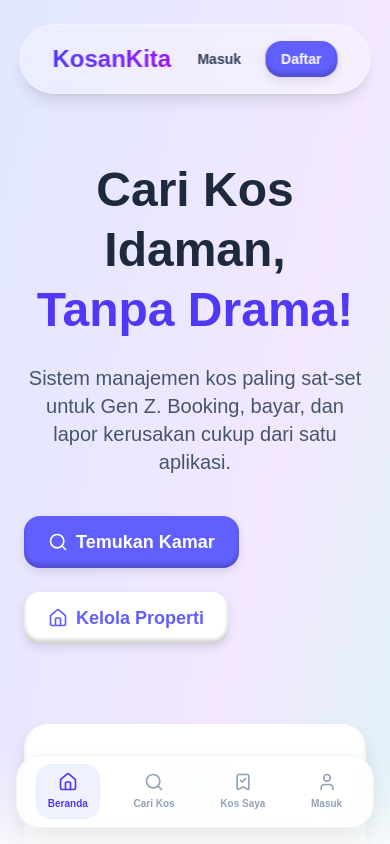
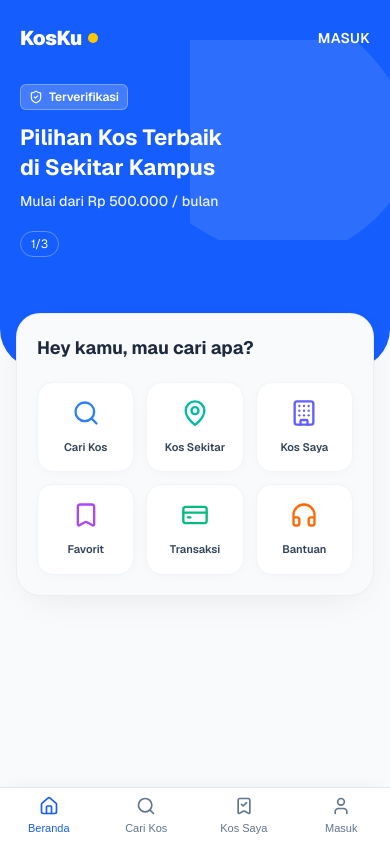
Before and after one commit to arwan-d3v/kosku_saas, a Next.js app in the folder apps/web/: page / in a window 390 px wide. Shown: the top 844 px of the page. Built offline with nearby package versions, Linux system fonts and the light colour scheme; no server answers.

Commit message:
feat: redesign UI/UX for landing page and bottom navigation for mobile optimization

```diff
--- a/apps/web/src/app/page.tsx
+++ b/apps/web/src/app/page.tsx
@@ -1,15 +1,13 @@
 "use client";
 
 import React, { useState, useEffect } from 'react';
-import { motion } from 'framer-motion';
-import { Search, Home, User, ShieldCheck } from 'lucide-react';
+import { Search, Home, User, ShieldCheck, MapPin, Building, Bookmark, History, CreditCard, HeadphonesIcon } from 'lucide-react';
 import Link from 'next/link';
 import { supabase } from '@/lib/supabase';
 
 export default function LandingPage() {
   const [isAuthenticated, setIsAuthenticated] = useState(false);
   const [role, setRole] = useState<string | null>(null);
-  const [loading, setLoading] = useState(true);
 
   useEffect(() => {
     const checkUser = async () => {
@@ -26,119 +24,82 @@
         setIsAuthenticated(false);
         setRole(null);
       }
-      setLoading(false);
     };
     checkUser();
   }, []);
 
+  const menuItems = [
+    { label: 'Cari Kos', icon: <Search className="text-blue-500" size={28} />, href: '/search' },
+    { label: 'Kos Sekitar', icon: <MapPin className="text-teal-500" size={28} />, href: '/search?nearby=true' },
+    { label: 'Kos Saya', icon: <Building className="text-indigo-500" size={28} />, href: '/dashboard/tenant' },
+    { label: 'Favorit', icon: <Bookmark className="text-purple-500" size={28} />, href: '/dashboard/tenant' },
+    { label: 'Transaksi', icon: <CreditCard className="text-emerald-500" size={28} />, href: '/dashboard/tenant' },
+    { label: 'Bantuan', icon: <HeadphonesIcon className="text-orange-500" size={28} />, href: '#' },
+  ];
+
   return (
-    <div className="min-h-screen bg-gradient-to-br from-indigo-100 via-purple-100 to-teal-100 overflow-hidden pb-24 md:pb-0">
-      {/* Liquid Glass Navbar */}
-      <nav className="fixed top-6 left-1/2 -translate-x-1/2 w-[90%] max-w-5xl z-50">
-        <div className="liquid-glass rounded-full px-8 py-4 flex items-center justify-between shadow-lg">
-          <Link href="/" className="text-2xl font-black bg-gradient-to-r from-indigo-600 to-purple-600 bg-clip-text text-transparent">
-            KosanKita
-          </Link>
-
-          <div className="hidden md:flex items-center gap-8 font-medium text-slate-700">
-            <Link href="/search" className="hover:text-indigo-600 transition-colors">Cari Kos</Link>
-            <Link href="#" className="hover:text-indigo-600 transition-colors">Tentang Kami</Link>
-            <Link href="#" className="hover:text-indigo-600 transition-colors">Bantuan</Link>
+    <div className="min-h-screen bg-slate-50 pb-24 md:pb-0 font-sans">
+      {/* Blue Header Section */}
+      <div className="bg-blue-600 text-white pt-6 pb-28 px-5 rounded-b-[40px] md:rounded-b-[60px] relative overflow-hidden">
+        {/* Subtle background decoration */}
+        <div className="absolute top-10 right-0 opacity-10">
+          <svg width="200" height="200" viewBox="0 0 200 200" fill="none" xmlns="http://www.w3.org/2000/svg">
+            <path d="M45.5 -25.5C124.5 -55.5 187.5 10 216 67.5C244.5 125 187.5 198 123 214C58.5 230 -25.5 181 -61.5 116.5C-97.5 52 -33.5 4.5 45.5 -25.5Z" fill="white"/>
+          </svg>
         </div>
 
-          <div className="flex gap-4 items-center">
-            {loading ? (
-              <span className="text-slate-400 text-xs font-bold">Memuat...</span>
-            ) : isAuthenticated ? (
-              <Link href={role === 'TENANT_ADMIN' || role === 'SUPERADMIN' ? '/dashboard/owner' : '/dashboard/tenant'}>
-                <motion.button
-                  whileHover={{ scale: 1.05 }}
-                  whileTap={{ scale: 0.95 }}
-                  className="clay-button bg-indigo-500 text-white !px-4 !py-2 text-sm flex items-center gap-1.5"
-                >
-                  <User size={14} /> Dashboard
-                </motion.button>
+        <div className="flex justify-between items-center mb-8 relative z-10">
+          <Link href="/" className="text-xl font-black tracking-tight flex items-center gap-1.5">
+            KosKu <span className="w-2.5 h-2.5 rounded-full bg-yellow-400"></span>
+          </Link>
+          <div className="flex gap-4">
+             {isAuthenticated ? (
+               <Link href={role === 'TENANT_ADMIN' || role === 'SUPERADMIN' ? '/dashboard/owner' : '/dashboard/tenant'} className="text-sm font-semibold tracking-wide flex items-center gap-1">
+                 <User size={16} /> AKUN
                </Link>
              ) : (
-              <>
-                <Link href="/login" className="hover:text-indigo-600 font-bold transition-colors text-slate-700 text-sm px-2">
-                  Masuk
+               <Link href="/login" className="text-sm font-semibold tracking-wide">
+                 MASUK
                </Link>
-                <Link href="/register">
-                  <motion.button
-                    whileHover={{ scale: 1.05 }}
-                    whileTap={{ scale: 0.95 }}
-                    className="clay-button bg-indigo-500 text-white !px-4 !py-2 text-sm"
-                  >
-                    Daftar
-                  </motion.button>
-                </Link>
-              </>
              )}
           </div>
         </div>
-      </nav>
 
-      {/* Hero Section */}
-      <main className="pt-40 pb-20 px-6 max-w-7xl mx-auto flex flex-col items-center text-center">
-        <motion.div
-          initial={{ opacity: 0, y: 20 }}
-          animate={{ opacity: 1, y: 0 }}
-          transition={{ duration: 0.8 }}
-        >
-          <h1 className="text-5xl md:text-7xl font-black text-slate-800 leading-tight mb-6">
-            Cari Kos Idaman,<br />
-            <span className="text-indigo-600">Tanpa Drama!</span>
-          </h1>
-          <p className="text-xl text-slate-600 max-w-2xl mb-10 font-medium">
-            Sistem manajemen kos paling sat-set untuk Gen Z. Booking, bayar, dan lapor kerusakan cukup dari satu aplikasi.
-          </p>
+        <div className="relative z-10 flex items-center justify-between">
+          <div className="max-w-[70%]">
+            <div className="inline-flex items-center gap-1.5 text-xs font-semibold bg-white/20 px-2 py-1 rounded-md mb-3 border border-white/30 backdrop-blur-sm">
+              <ShieldCheck size={14} /> Terverifikasi
+            </div>
+            <h2 className="text-[22px] md:text-3xl font-bold leading-snug mb-2">
+              Pilihan Kos Terbaik <br/> di Sekitar Kampus
+            </h2>
+            <p className="text-sm opacity-90 mb-5 font-medium">Mulai dari Rp 500.000 / bulan</p>
+            <div className="text-xs border border-white/30 rounded-full px-2.5 py-1 inline-block">1/3</div>
+          </div>
+        </div>
 
-          <div className="flex flex-col sm:flex-row gap-6 justify-center">
-            <Link href="/search">
-              <motion.button
-                whileHover={{ scale: 1.05 }}
-                whileTap={{ scale: 0.95 }}
-                className="clay-button bg-indigo-500 text-white text-lg flex items-center gap-2"
-              >
-                <Search size={20} />
-                Temukan Kamar
-              </motion.button>
+        <div className="absolute bottom-6 right-5 text-xs font-medium bg-black/20 px-3 py-1.5 rounded-full backdrop-blur-md cursor-pointer hover:bg-black/30 transition">
+          Lihat Semua Promo
+        </div>
+      </div>
+
+      {/* Main Menu Grid Section */}
+      <div className="px-4 -mt-14 relative z-20">
+        <div className="bg-slate-50 border border-slate-200/60 rounded-3xl p-5 shadow-[0_10px_40px_-15px_rgba(0,0,0,0.1)]">
+          <h3 className="text-lg font-bold text-slate-800 mb-5">Hey kamu, mau cari apa?</h3>
+          <div className="grid grid-cols-3 gap-3">
+            {menuItems.map((item, idx) => (
+              <Link href={item.href} key={idx} className="bg-white border border-slate-100 rounded-2xl p-4 flex flex-col items-center justify-center gap-3 shadow-[0_2px_15px_-5px_rgba(0,0,0,0.05)] active:scale-95 transition-transform hover:border-blue-100">
+                 {item.icon}
+                 <span className="text-[11px] font-semibold text-slate-700 text-center">{item.label}</span>
               </Link>
-            <Link href={isAuthenticated ? (role === 'TENANT_ADMIN' || role === 'SUPERADMIN' ? '/dashboard/owner/properties' : '/dashboard/tenant') : '/login'}>
-              <motion.button
-                whileHover={{ scale: 1.05 }}
-                whileTap={{ scale: 0.95 }}
-                className="clay-button bg-white text-indigo-500 text-lg flex items-center gap-2"
-              >
-                <Home size={20} />
-                Kelola Properti
-              </motion.button>
-            </Link>
-          </div>
-        </motion.div>
-
-        {/* Decorative Elements */}
-        <div className="mt-20 grid grid-cols-1 md:grid-cols-3 gap-10 w-full">
-          {[
-            { icon: <ShieldCheck className="text-emerald-500" />, title: "Aman & Terpercaya", desc: "Verifikasi pemilik kos 100% transparan." },
-            { icon: <Search className="text-indigo-500" />, title: "Pencarian Pintar", desc: "Filter sesuai budget dan fasilitas kamu." },
-            { icon: <User className="text-purple-500" />, title: "Manajemen Mudah", desc: "Bayar tagihan otomatis gak pakai ribet." }
-          ].map((feature, idx) => (
-            <motion.div
-              key={idx}
-              whileHover={{ y: -10 }}
-              className="clay-card p-8 flex flex-col items-center text-center"
-            >
-              <div className="w-16 h-16 rounded-2xl bg-slate-50 flex items-center justify-center mb-6 shadow-inner">
-                {feature.icon}
-              </div>
-              <h3 className="text-xl font-bold text-slate-800 mb-2">{feature.title}</h3>
-              <p className="text-slate-500">{feature.desc}</p>
-            </motion.div>
             ))}
           </div>
-      </main>
+        </div>
+      </div>
+
+      {/* Spacer to allow scrolling past bottom nav */}
+      <div className="h-10"></div>
     </div>
   );
 }
--- a/apps/web/src/components/BottomNavigation.tsx
+++ b/apps/web/src/components/BottomNavigation.tsx
@@ -88,8 +88,8 @@
   }
 
   return (
-    <div className="lg:hidden fixed bottom-0 left-0 w-full z-50 px-4 pb-4 pt-2 bg-gradient-to-t from-slate-50/90 via-slate-50/40 to-transparent pointer-events-none">
-      <div className="max-w-md mx-auto bg-white/80 backdrop-blur-xl border border-slate-200/50 rounded-3xl p-2 flex items-center justify-around shadow-[0_10px_30px_-5px_rgba(0,0,0,0.1)] pointer-events-auto">
+    <div className="lg:hidden fixed bottom-0 left-0 w-full z-50 bg-white border-t border-slate-200 shadow-[0_-4px_20px_-10px_rgba(0,0,0,0.1)]">
+      <div className="flex items-center justify-around py-2">
         {navItems.map((item, idx) => {
           const isButton = !!item.onClick;
           const isActive = !isButton && (
@@ -98,36 +98,26 @@
           );
 
           const content = (
-            <motion.div
-              whileTap={{ scale: 0.9 }}
-              className="flex flex-col items-center justify-center py-2 px-3 relative cursor-pointer"
-            >
-              {isActive && (
-                <motion.span
-                  layoutId="activeTabIndicator"
-                  transition={{ type: "spring", stiffness: 380, damping: 30 }}
-                  className="absolute inset-0 bg-indigo-50 border border-indigo-100/50 rounded-2xl -z-10"
-                />
-              )}
-              <span className={`transition-colors duration-250 ${isActive ? 'text-indigo-600' : 'text-slate-400'}`}>
+            <div className="flex flex-col items-center justify-center relative cursor-pointer min-w-[64px]">
+              <span className={`transition-colors duration-250 mb-1 ${isActive ? 'text-blue-600' : 'text-slate-500'}`}>
                 {item.icon}
               </span>
-              <span className={`text-[10px] font-black mt-1 ${isActive ? 'text-indigo-600' : 'text-slate-400'}`}>
+              <span className={`text-[11px] font-medium ${isActive ? 'text-blue-600 font-bold' : 'text-slate-500'}`}>
                 {item.label}
               </span>
-            </motion.div>
+            </div>
           );
 
           if (isButton) {
             return (
-              <button key={idx} onClick={item.onClick} className="outline-none focus:outline-none">
+              <button key={idx} onClick={item.onClick} className="outline-none focus:outline-none w-full">
                 {content}
               </button>
             );
           }
 
           return (
-            <Link key={idx} href={item.href!} className="outline-none">
+            <Link key={idx} href={item.href!} className="outline-none w-full">
               {content}
             </Link>
           );
```
Also changed, not shown: 2 other files (tests, documents, lock files or other folders). Lines whose indentation alone changed are shown as unchanged.
